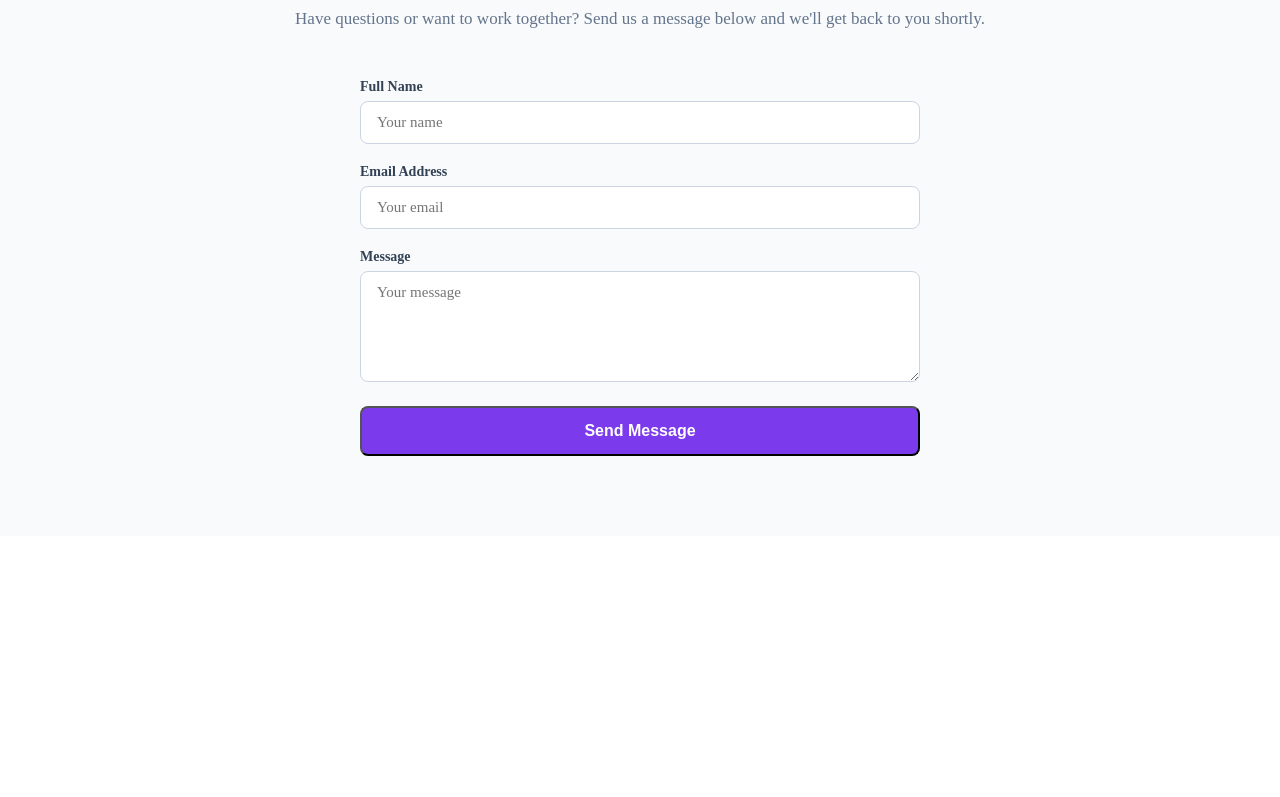
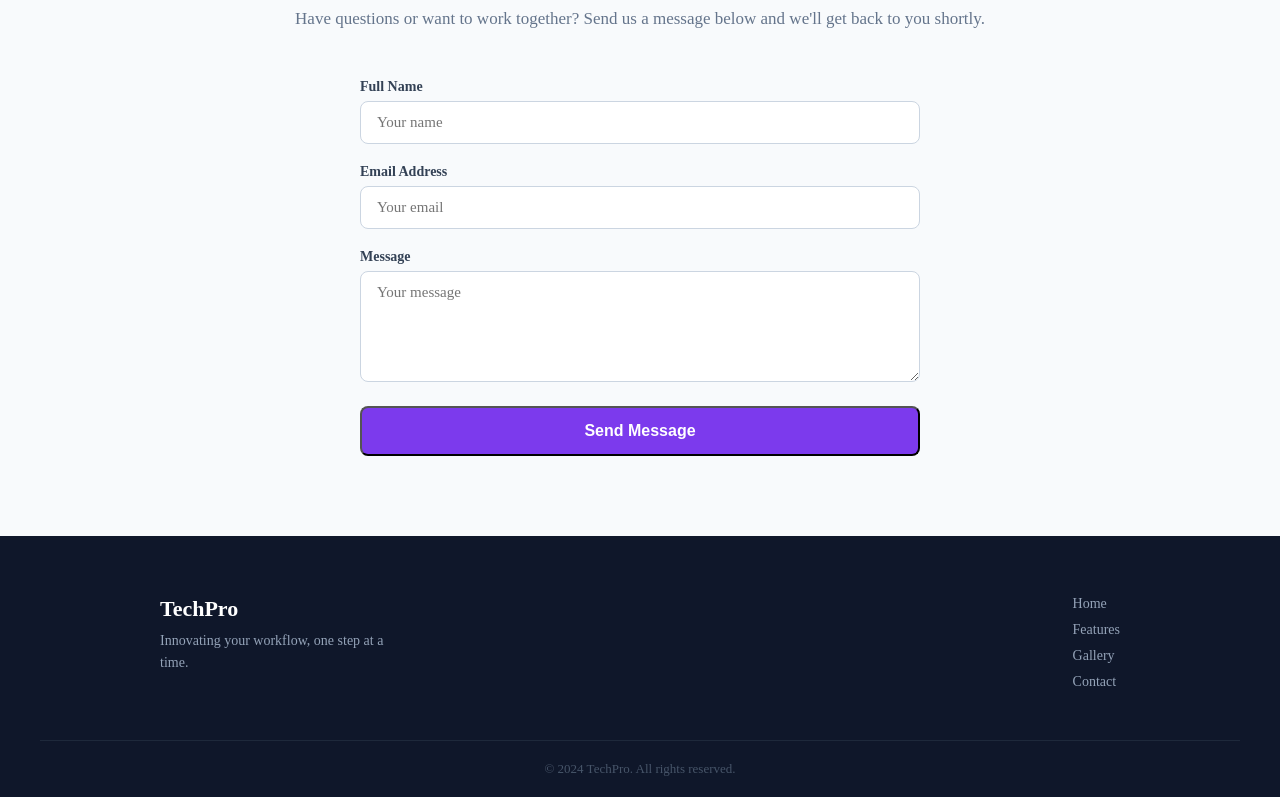
Before and after one commit to emehemmanuel/TechPro, a plain HTML site: page index.html in a window 1280 px wide. Shown: the part 2122-2919 px from the top of the page. Before the commit the page ends 2658 px from the top, so only its background shows below. Drawn offline with Linux system fonts and the light colour scheme.

Commit message:
Add footer with links and copyright notice HTML and CSS

```diff
--- a/index.html
+++ b/index.html
@@ -129,5 +129,31 @@
   </form>
 
 </section>
+
+<footer class="footer">
+
+  <div class="footer-container">
+
+    <div class="footer-brand">
+      <span>TechPro</span>
+      <p>Innovating your workflow, one step at a time.</p>
+    </div>
+
+    <div class="footer-links">
+      <ul>
+        <li><a href="#home">Home</a></li>
+        <li><a href="#features">Features</a></li>
+        <li><a href="#gallery">Gallery</a></li>
+        <li><a href="#contact">Contact</a></li>
+      </ul>
+    </div>
+
+  </div>
+
+  <div class="footer-bottom">
+    <p>© 2024 TechPro. All rights reserved.</p>
+  </div>
+
+</footer>
 </body>
 </html>
--- a/style.css
+++ b/style.css
@@ -203,3 +203,58 @@
 .contact-form .btn:hover {
   background-color: #6d28d9;
 }
+
+.footer {
+  background: #0f172a;
+  color: #94a3b8;
+  padding: 60px 40px 0;
+}
+
+.footer-container {
+  display: flex;
+  justify-content: space-between;
+  align-items: flex-start;
+  max-width: 960px;
+  margin: 0 auto;
+  padding-bottom: 40px;
+}
+
+.footer-brand span {
+  color: white;
+  font-size: 22px;
+  font-weight: bold;
+  display: block;
+  margin-bottom: 8px;
+}
+
+.footer-brand p {
+  font-size: 14px;
+  max-width: 240px;
+  line-height: 1.6;
+}
+
+.footer-links ul {
+  list-style: none;
+  padding: 0;
+  margin: 0;
+}
+
+.footer-links a {
+  color: #94a3b8;
+  text-decoration: none;
+  font-size: 14px;
+  display: block;
+  margin-bottom: 10px;
+}
+
+.footer-links a:hover {
+  color: white;
+}
+
+.footer-bottom {
+  border-top: 1px solid #1e293b;
+  text-align: center;
+  padding: 20px;
+  font-size: 13px;
+  color: #475569;
+}
```
